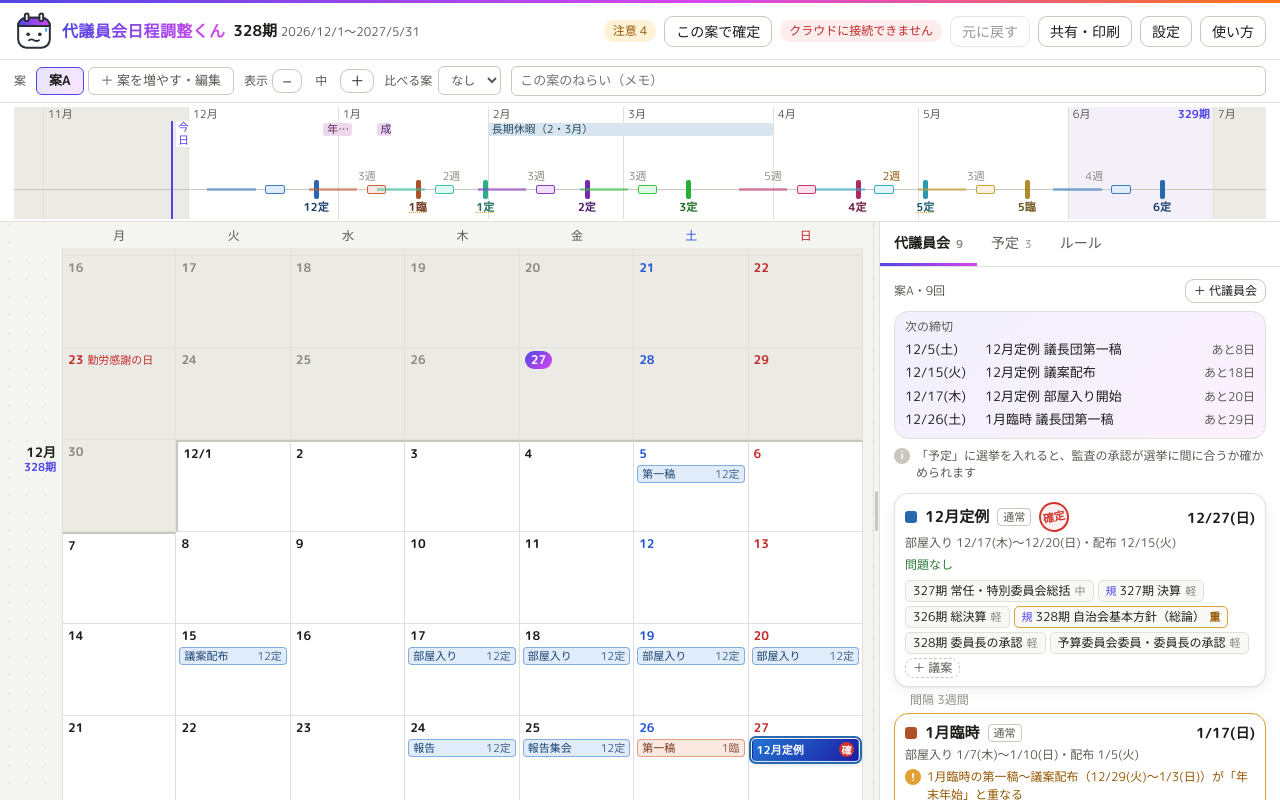
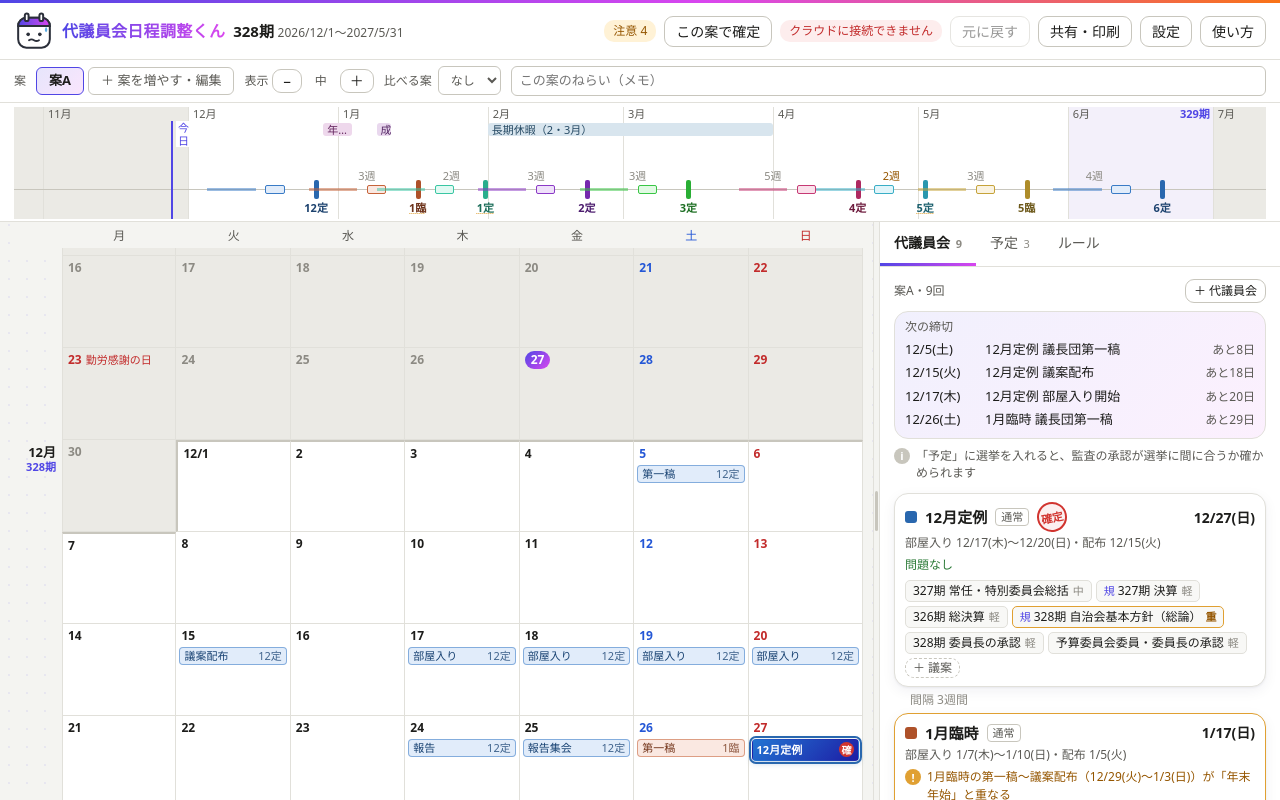
Before and after one commit to keiteki-dorm/daigiin-nittei, a plain HTML site: page index.html in a window 1280 px wide. Drawn offline with Linux system fonts and the light colour scheme.

Commit message:
本文のフォントをパソコンのフォントに戻し、ギザギザを直した
M PLUS Rounded 1c は Windows の小さい文字でギザギザになるため、本文は
BIZ UDPゴシック（Mac はヒラギノ角ゴ）にした。丸ゴシックはタイトルと
「カンッ！」だけに使い、その文字だけ読み込む。

Co-Authored-By: Claude Opus 5.5 <noreply@anthropic.com>

```diff
--- a/index.html
+++ b/index.html
@@ -6,7 +6,8 @@
 <title>代議員会日程調整くん</title>
 <link rel="preconnect" href="https://fonts.googleapis.com">
 <link rel="preconnect" href="https://fonts.gstatic.com" crossorigin>
-<link href="https://fonts.googleapis.com/css2?family=M+PLUS+Rounded+1c:wght@400;500;700;800&display=swap" rel="stylesheet">
+<!-- 丸ゴシックはタイトルと「カンッ！」だけに使うので、その文字だけ読み込む -->
+<link href="https://fonts.googleapis.com/css2?family=M+PLUS+Rounded+1c:wght@800&display=swap&text=%E4%BB%A3%E8%AD%B0%E5%93%A1%E4%BC%9A%E6%97%A5%E7%A8%8B%E8%AA%BF%E6%95%B4%E3%81%8F%E3%82%93%E3%82%AB%E3%83%B3%E3%83%83%EF%BC%81" rel="stylesheet">
 <style>
 :root{
   --bg:#f4f4f1; --panel:#ffffff; --panel2:#f8f8f6; --line:#e1e0da; --line2:#c8c6bd;
@@ -40,7 +41,9 @@
 }
 *{box-sizing:border-box}
 html,body{margin:0;height:100%}
-body{background:radial-gradient(var(--dot) 1px,transparent 1.2px) 0 0/18px 18px,var(--bg);color:var(--text);font:14px/1.5 "M PLUS Rounded 1c",system-ui,-apple-system,"Segoe UI","Hiragino Sans","Yu Gothic UI","Meiryo",sans-serif}
+body{background:radial-gradient(var(--dot) 1px,transparent 1.2px) 0 0/18px 18px,var(--bg);color:var(--text);font:14px/1.5 "BIZ UDPGothic","Hiragino Sans","Hiragino Kaku Gothic ProN","Yu Gothic UI","Meiryo",system-ui,-apple-system,"Segoe UI",sans-serif}
+/* 日本語のウェブフォントは Windows の小さい文字でギザギザになるので、本文はパソコンに入っているフォントを使う */
+.brand,#gavel .kan{font-family:"M PLUS Rounded 1c","BIZ UDPGothic","Hiragino Sans","Yu Gothic UI","Meiryo",sans-serif}
 button,input,select,textarea{font:inherit;color:inherit}
 button{background:var(--panel);border:1px solid var(--line2);border-radius:9px;padding:4px 11px;cursor:pointer;white-space:nowrap;transition:transform .12s,box-shadow .12s,background .12s,border-color .12s}
 button:hover{background:var(--panel2)}
```
Also changed, not shown: 1 other file.
